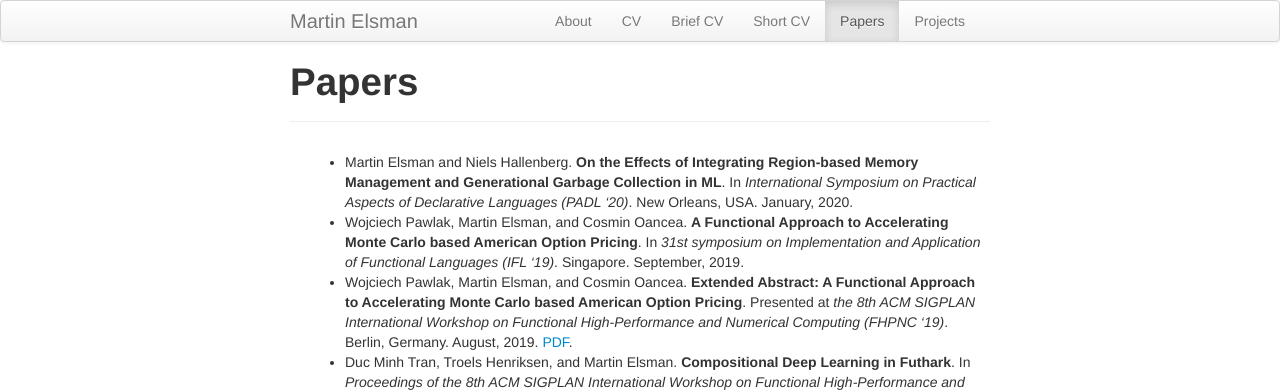
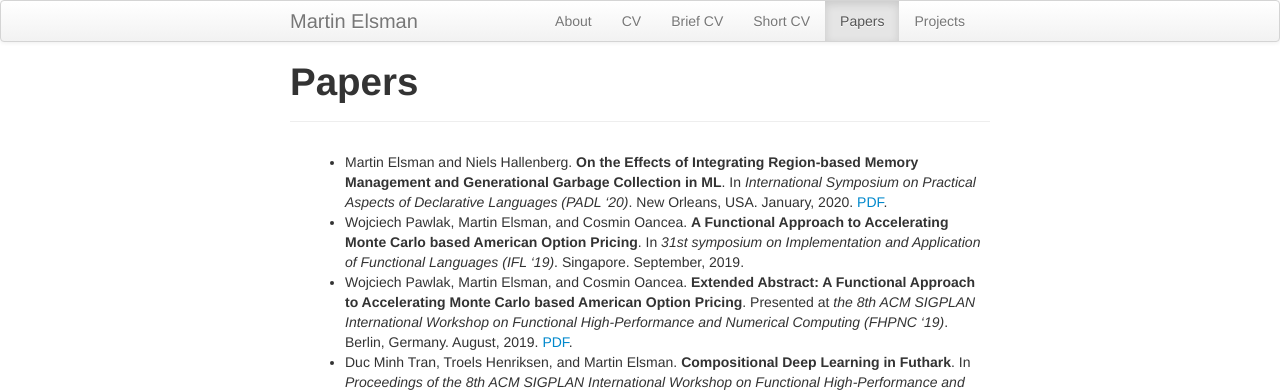
Before and after one commit to melsman/melsman.github.io, a Jekyll site: the page built from papers.md, in a window 1280 px wide and 900 px high. Shown: the top 392 px of the window. Built offline with Jekyll 4.4.1, drawn with Linux system fonts in a browser that asks for light colours; nearby versions of some CDN libraries.

Commit message:
paper pdf

```diff
--- a/papers.md
+++ b/papers.md
@@ -8,7 +8,7 @@ group: navigation
 
 * Martin Elsman and Niels Hallenberg. __On the Effects of Integrating Region-based Memory Management and Generational Garbage Collection in ML__. In
 _International Symposium on Practical Aspects of Declarative Languages
-(PADL '20)_. New Orleans, USA. January, 2020.
+(PADL '20)_. New Orleans, USA. January, 2020. [PDF](/pdf/padl2020-final.pdf).
 
 * Wojciech Pawlak, Martin Elsman, and Cosmin Oancea. __A Functional Approach to Accelerating Monte Carlo based American Option Pricing__. In _31st symposium on Implementation and Application of Functional Languages (IFL '19)_. Singapore. September, 2019.
 
```
Also changed, not shown: 1 other file.
